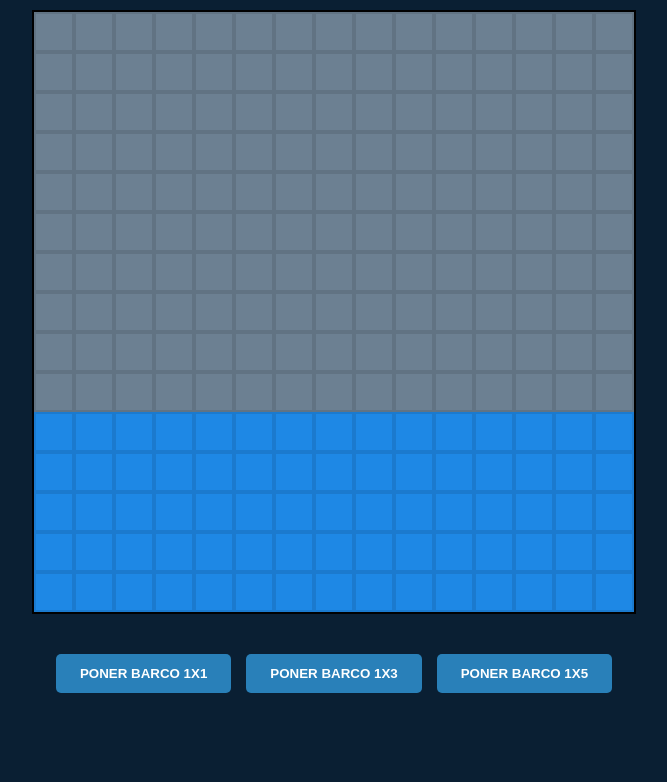
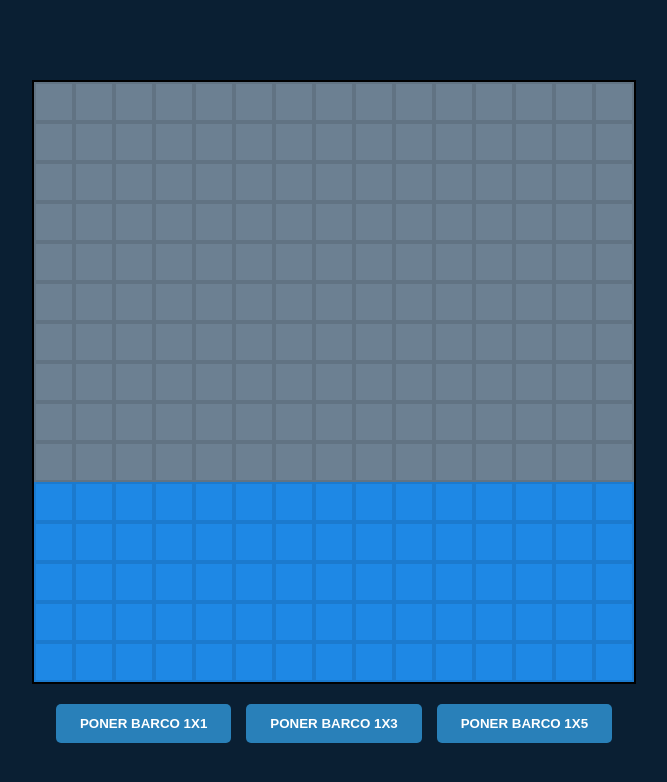
Before and after one commit to UNIZAR-30226-2026-07/BombaVa-FrontendWeb, a React (Vite) app in the folder bombava-frontend/: page /configurar in a window 1280 px wide. Shown: the top 782 px of the page, without its empty margins (306-973 px from the left). Built offline with nearby package versions, Linux system fonts and the light colour scheme.

Commit message:
FIX: Arreglada la estructura del desplegable de informacion

```diff
--- a/bombava-frontend/src/componentes/barco/Barco.jsx
+++ b/bombava-frontend/src/componentes/barco/Barco.jsx
@@ -48,6 +48,7 @@ const Barco = ({ barco, estaSeleccionado, onClick }) => {
         Para introducir la imagen del barco sería aquí*/ }
       <div className="barco-visual"
         onClick={(e) => {
+          e.stopPropagation();
           // Calculamos la celda exacta en la que se hizo click
 
           // Obtenemos la posición exacta del clic dentro de la pantalla
--- a/bombava-frontend/src/pantallas/ConfigFlota.jsx
+++ b/bombava-frontend/src/pantallas/ConfigFlota.jsx
@@ -75,19 +75,31 @@ const ConfigFlota = () => {
     };
 
     return (
-    <div className="mapa_config">
-    <div className="contenedor-horizontal">
+    <div className="mapa_config" onClick={() => setBarcoSeleccionado()}>
+
+        <div className="main-content">
+
             {/* Zona del Tablero */}
             <div className="tablero-contenedor">
+
                 <Tablero onCellClick={gestionarClickMapa} configurar={true} celdasEnRango={new Set()} />
                 {barcos.map((barco) => (
                 <Barco
                     key={barco.id}
                     barco={barco}
                     estaSeleccionado={barcoSeleccionado === barco.id}
-            onClick={() => gestionarClickBarco(barco.id)}
+                    onClick={(x, y) => { gestionarClickBarco(barco.id); }}
                 />
                 ))}
+
+            </div>
+
+            <div className="botones_barco_config">
+                <button className="ponerBarco-btn" onClick={() => setBarcoAPoner(BARCO1x1)}>PONER BARCO 1x1</button>
+                <button className="ponerBarco-btn" onClick={() => setBarcoAPoner(BARCO1x3)}>PONER BARCO 1x3</button>
+                <button className="ponerBarco-btn" onClick={() => setBarcoAPoner(BARCO1x5)}>PONER BARCO 1x5</button>
+            </div>
+
         </div>
 
         {/* Panel Lateral Derecho (Solo se ve si hay un barco seleccionado) */}
@@ -102,12 +114,6 @@ const ConfigFlota = () => {
             {/* Aquí puedes añadir las armas que mencionas en los comentarios */}
             </div>
         )}
-    </div>
-        <div className="botones_barco_config">
-            <button className="ponerBarco-btn" onClick={() => setBarcoAPoner(BARCO1x1)}>PONER BARCO 1x1</button>
-            <button className="ponerBarco-btn" onClick={() => setBarcoAPoner(BARCO1x3)}>PONER BARCO 1x3</button>
-            <button className="ponerBarco-btn" onClick={() => setBarcoAPoner(BARCO1x5)}>PONER BARCO 1x5</button>
-        </div>
 
     </div>
 
--- a/bombava-frontend/src/styles/ConfigFlota.css
+++ b/bombava-frontend/src/styles/ConfigFlota.css
@@ -1,20 +1,19 @@
 /* Contenedor principal de la pantalla de configuración */
 .mapa_config {
-  position: relative; /* Para que los barcos usen este origen (0,0) */
+  position: relative;
+  top: 10%;
   display: flex;
-  flex-direction: column; /* Alinea los hijos (Tablero, Barcos, Botones) en vertical */
-  align-items: center;    /* Centra todo horizontalmente */
-  padding: 10px;
-  border-radius: 8px;
-  margin: 0px;
+  flex-direction: row;
+  align-items: flex-start;
+  height: 100vh;
+  width: 100vw;
+  justify-content: center;
+  gap: 2%;
 }
 
-.contenedor-horizontal {
+.main-content {
   display: flex;
-  flex-direction: row; /* Alinea tablero y panel de lado a lado */
-  align-items: flex-start;
-  gap: 20px; /* Espacio entre el tablero y los botones */
-  margin-bottom: 20px;
+  flex-direction: column;
 }
 
 .panel-lateral {
```
Lines whose indentation alone changed are shown as unchanged.
